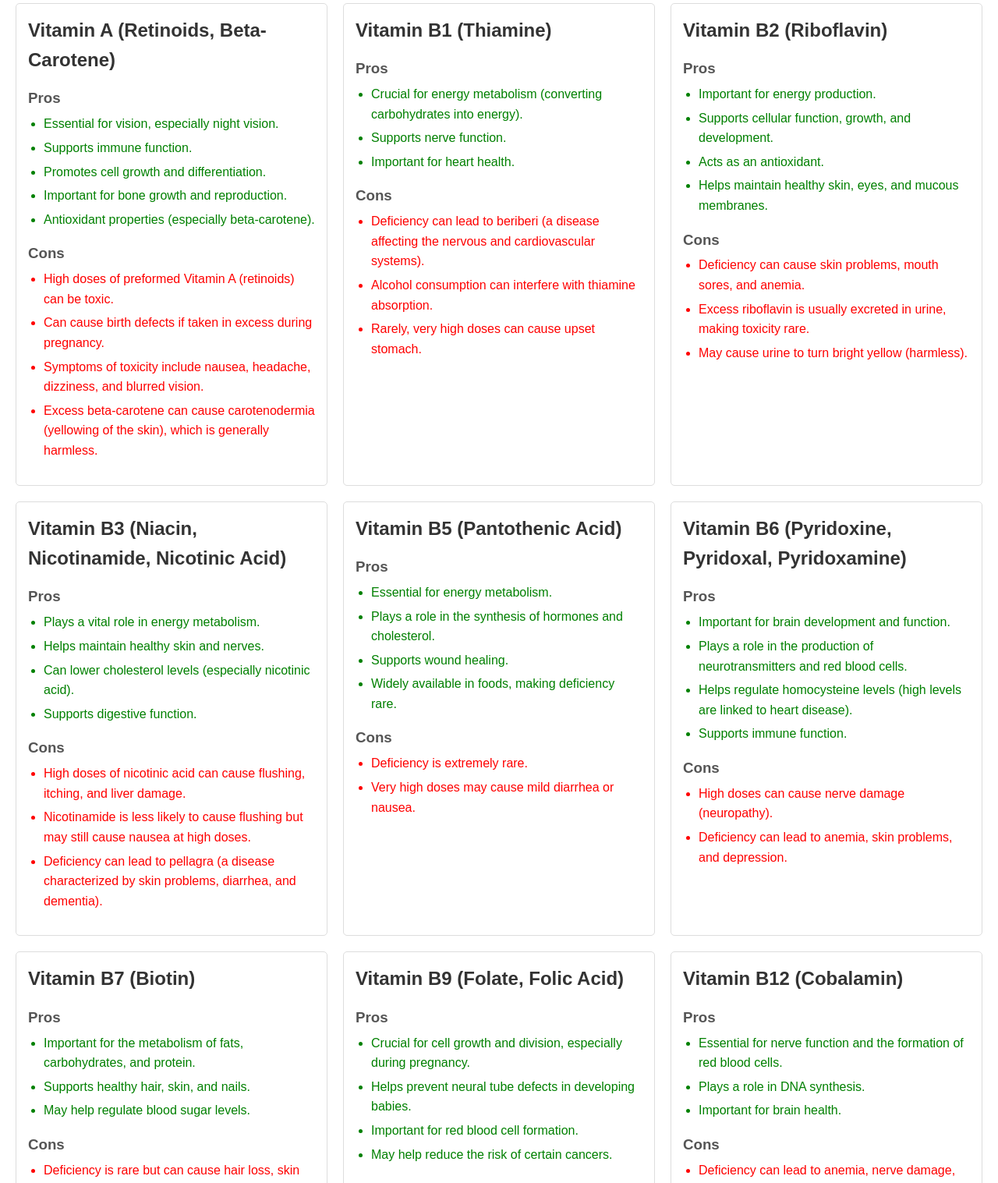
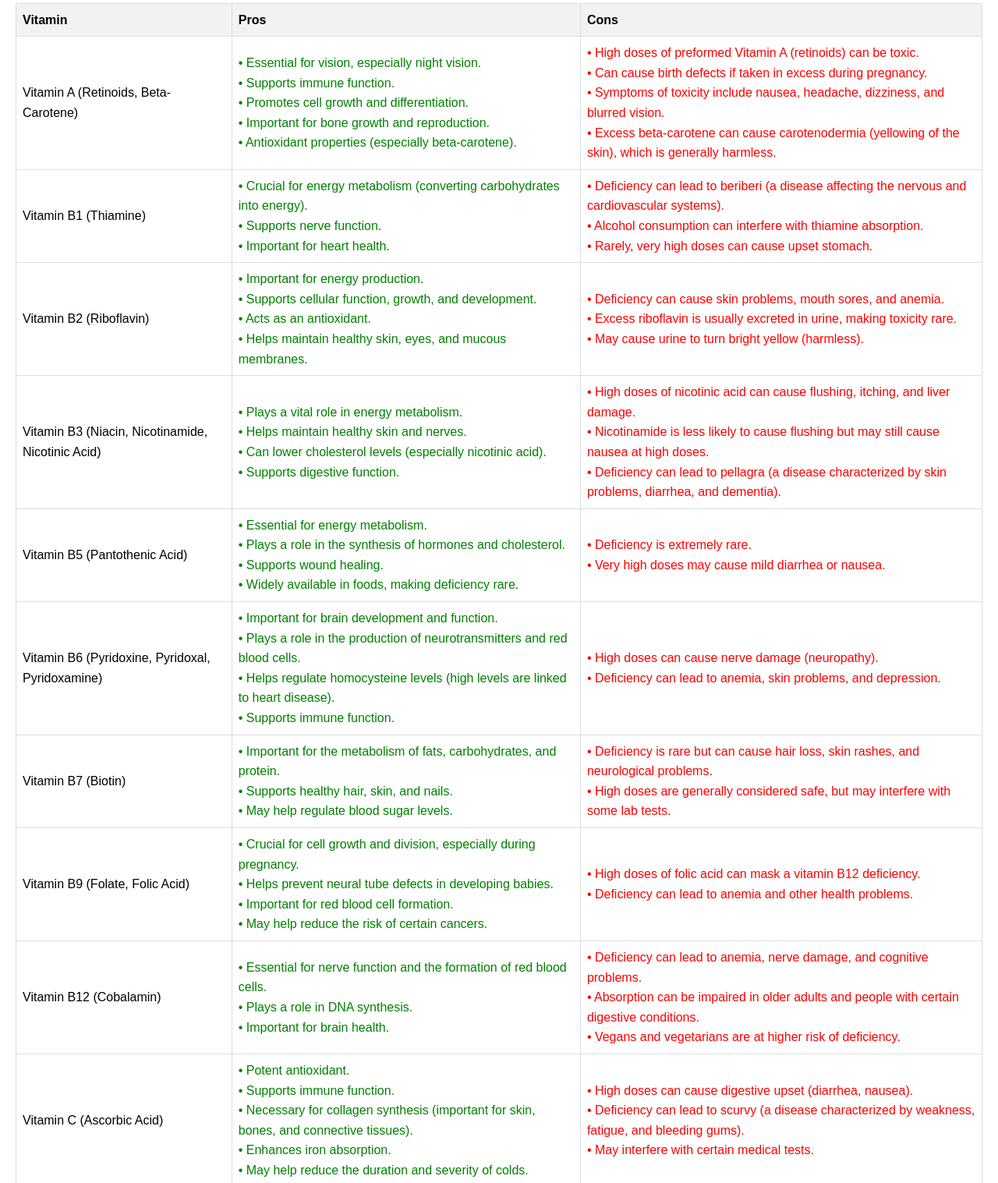
Before and after one commit to Sussykid124/vitamin-website, a plain HTML site: page index.html in a window 1280 px wide. Shown: the part 99-1616 px from the top of the page at 78% size. Drawn offline with Linux system fonts and the light colour scheme.

Commit message:
Update index.html

```diff
--- a/index.html
+++ b/index.html
@@ -14,32 +14,18 @@
             text-align: center;
             margin-bottom: 30px;
         }
-        .vitamin-container {
-            display: grid;
-            grid-template-columns: repeat(auto-fit, minmax(300px, 1fr));
-            gap: 20px;
+        table {
+            width: 100%;
+            border-collapse: collapse;
+            margin-top: 20px;
         }
-        .vitamin {
+        th, td {
             border: 1px solid #ddd;
-            padding: 15px;
-            border-radius: 5px;
+            padding: 8px;
+            text-align: left;
         }
-        .vitamin h2 {
-            margin-top: 0;
-            margin-bottom: 10px;
-            color: #333;
-        }
-        .vitamin h3 {
-            margin-top: 15px;
-            margin-bottom: 5px;
-            color: #555;
-        }
-        .vitamin ul {
-            padding-left: 20px;
-            margin-top: 5px;
-        }
-        .vitamin li {
-            margin-bottom: 5px;
+        th {
+            background-color: #f2f2f2;
         }
         .pros {
             color: green;
@@ -47,240 +33,274 @@
         .cons {
             color: red;
         }
+        ul { /* Remove default list styling */
+          list-style: none;
+          padding: 0;
+          margin: 0;
+        }
+
+        li::before { /* Add custom bullet points */
+          content: "• ";
+        }
     </style>
 </head>
 <body>
     <h1>Vitamins: Pros and Cons</h1>
 
-    <div class="vitamin-container">
-        <div class="vitamin">
-            <h2>Vitamin A (Retinoids, Beta-Carotene)</h2>
-            <h3>Pros</h3>
-            <ul class="pros">
+    <table>
+        <thead>
+            <tr>
+                <th>Vitamin</th>
+                <th>Pros</th>
+                <th>Cons</th>
+            </tr>
+        </thead>
+        <tbody>
+            <tr>
+                <td>Vitamin A (Retinoids, Beta-Carotene)</td>
+                <td class="pros">
+                  <ul>
                     <li>Essential for vision, especially night vision.</li>
                     <li>Supports immune function.</li>
                     <li>Promotes cell growth and differentiation.</li>
                     <li>Important for bone growth and reproduction.</li>
                   <li>Antioxidant properties (especially beta-carotene).</li>
                   </ul>
-            <h3>Cons</h3>
-            <ul class="cons">
+                </td>
+                <td class="cons">
+                  <ul>
                     <li>High doses of preformed Vitamin A (retinoids) can be toxic.</li>
                     <li>Can cause birth defects if taken in excess during pregnancy.</li>
                     <li>Symptoms of toxicity include nausea, headache, dizziness, and blurred vision.</li>
                     <li>Excess beta-carotene can cause carotenodermia (yellowing of the skin), which is generally harmless.</li>
                   </ul>
-        </div>
-
-        <div class="vitamin">
-            <h2>Vitamin B1 (Thiamine)</h2>
-            <h3>Pros</h3>
-            <ul class="pros">
+                </td>
+            </tr>
+            <tr>
+                <td>Vitamin B1 (Thiamine)</td>
+                <td class="pros">
+                  <ul>
                     <li>Crucial for energy metabolism (converting carbohydrates into energy).</li>
                     <li>Supports nerve function.</li>
                     <li>Important for heart health.</li>
                   </ul>
-            <h3>Cons</h3>
-            <ul class="cons">
+                </td>
+                <td class="cons">
+                <ul>
                     <li>Deficiency can lead to beriberi (a disease affecting the nervous and cardiovascular systems).</li>
                     <li>Alcohol consumption can interfere with thiamine absorption.</li>
                     <li>Rarely, very high doses can cause upset stomach.</li>
                 </ul>
-        </div>
-
-        <div class="vitamin">
-            <h2>Vitamin B2 (Riboflavin)</h2>
-            <h3>Pros</h3>
-           <ul class="pros">
+                </td>
+            </tr>
+            <tr>
+              <td>Vitamin B2 (Riboflavin)</td>
+              <td class="pros">
+                <ul>
                   <li>Important for energy production.</li>
                   <li>Supports cellular function, growth, and development.</li>
                   <li>Acts as an antioxidant.</li>
                   <li>Helps maintain healthy skin, eyes, and mucous membranes.</li>
                 </ul>
-            <h3>Cons</h3>
-            <ul class="cons">
+              </td>
+              <td class="cons">
+              <ul>
                   <li>Deficiency can cause skin problems, mouth sores, and anemia.</li>
                   <li>Excess riboflavin is usually excreted in urine, making toxicity rare.</li>
                   <li>May cause urine to turn bright yellow (harmless).</li>
               </ul>
-        </div>
-
-        <div class="vitamin">
-            <h2>Vitamin B3 (Niacin, Nicotinamide, Nicotinic Acid)</h2>
-             <h3>Pros</h3>
-            <ul class="pros">
+              </td>
+            </tr>
+            <tr>
+              <td>Vitamin B3 (Niacin, Nicotinamide, Nicotinic Acid)</td>
+              <td class="pros">
+                <ul>
                   <li>Plays a vital role in energy metabolism.</li>
                   <li>Helps maintain healthy skin and nerves.</li>
                   <li>Can lower cholesterol levels (especially nicotinic acid).</li>
                   <li>Supports digestive function.</li>
                 </ul>
-            <h3>Cons</h3>
-            <ul class="cons">
+              </td>
+              <td class="cons">
+              <ul>
                 <li>High doses of nicotinic acid can cause flushing, itching, and liver damage.</li>
                 <li>Nicotinamide is less likely to cause flushing but may still cause nausea at high doses.</li>
                 <li>Deficiency can lead to pellagra (a disease characterized by skin problems, diarrhea, and dementia).</li>
               </ul>
-        </div>
-
-        <div class="vitamin">
-            <h2>Vitamin B5 (Pantothenic Acid)</h2>
-            <h3>Pros</h3>
-            <ul class="pros">
+              </td>
+            </tr>
+            <tr>
+                <td>Vitamin B5 (Pantothenic Acid)</td>
+                <td class="pros">
+                  <ul>
                     <li>Essential for energy metabolism.</li>
                     <li>Plays a role in the synthesis of hormones and cholesterol.</li>
                     <li>Supports wound healing.</li>
                     <li>Widely available in foods, making deficiency rare.</li>
                   </ul>
-            <h3>Cons</h3>
-            <ul class="cons">
+                </td>
+                <td class="cons">
+                  <ul>
                     <li>Deficiency is extremely rare.</li>
                     <li>Very high doses may cause mild diarrhea or nausea.</li>
                   </ul>
-        </div>
-
-        <div class="vitamin">
-            <h2>Vitamin B6 (Pyridoxine, Pyridoxal, Pyridoxamine)</h2>
-            <h3>Pros</h3>
-            <ul class="pros">
+                </td>
+            </tr>
+            <tr>
+                <td>Vitamin B6 (Pyridoxine, Pyridoxal, Pyridoxamine)</td>
+                <td class="pros">
+                <ul>
                     <li>Important for brain development and function.</li>
                     <li>Plays a role in the production of neurotransmitters and red blood cells.</li>
                     <li>Helps regulate homocysteine levels (high levels are linked to heart disease).</li>
                     <li>Supports immune function.</li>
                 </ul>
-            <h3>Cons</h3>
-            <ul class="cons">
+                </td>
+                <td class="cons">
+                <ul>
                     <li>High doses can cause nerve damage (neuropathy).</li>
                     <li>Deficiency can lead to anemia, skin problems, and depression.</li>
                 </ul>
-        </div>
-
-        <div class="vitamin">
-            <h2>Vitamin B7 (Biotin)</h2>
-            <h3>Pros</h3>
-            <ul class="pros">
+                </td>
+            </tr>
+            <tr>
+              <td>Vitamin B7 (Biotin)</td>
+              <td class="pros">
+                <ul>
                     <li>Important for the metabolism of fats, carbohydrates, and protein.</li>
                     <li>Supports healthy hair, skin, and nails.</li>
                     <li>May help regulate blood sugar levels.</li>
                 </ul>
-            <h3>Cons</h3>
-            <ul class="cons">
+              </td>
+              <td class="cons">
+                <ul>
                     <li>Deficiency is rare but can cause hair loss, skin rashes, and neurological problems.</li>
                     <li>High doses are generally considered safe, but may interfere with some lab tests.</li>
                 </ul>
-        </div>
-
-        <div class="vitamin">
-            <h2>Vitamin B9 (Folate, Folic Acid)</h2>
-            <h3>Pros</h3>
-            <ul class="pros">
+              </td>
+            </tr>
+            <tr>
+              <td>Vitamin B9 (Folate, Folic Acid)</td>
+              <td class="pros">
+                <ul>
                     <li>Crucial for cell growth and division, especially during pregnancy.</li>
                     <li>Helps prevent neural tube defects in developing babies.</li>
                     <li>Important for red blood cell formation.</li>
                     <li>May help reduce the risk of certain cancers.</li>
                   </ul>
-            <h3>Cons</h3>
-            <ul class="cons">
+              </td>
+              <td class="cons">
+                <ul>
                     <li>High doses of folic acid can mask a vitamin B12 deficiency.</li>
                     <li>Deficiency can lead to anemia and other health problems.</li>
                 </ul>
-        </div>
-
-        <div class="vitamin">
-            <h2>Vitamin B12 (Cobalamin)</h2>
-            <h3>Pros</h3>
-            <ul class="pros">
+              </td>
+            </tr>
+            <tr>
+              <td>Vitamin B12 (Cobalamin)</td>
+              <td class="pros">
+                <ul>
                     <li>Essential for nerve function and the formation of red blood cells.</li>
                     <li>Plays a role in DNA synthesis.</li>
                     <li>Important for brain health.</li>
                 </ul>
-            <h3>Cons</h3>
-            <ul class="cons">
+              </td>
+              <td class="cons">
+                <ul>
                     <li>Deficiency can lead to anemia, nerve damage, and cognitive problems.</li>
                     <li>Absorption can be impaired in older adults and people with certain digestive conditions.</li>
                     <li>Vegans and vegetarians are at higher risk of deficiency.</li>
                 </ul>
-        </div>
-        <div class="vitamin">
-            <h2>Vitamin C (Ascorbic Acid)</h2>
-            <h3>Pros</h3>
-            <ul class="pros">
+              </td>
+            </tr>
+            <tr>
+              <td>Vitamin C (Ascorbic Acid)</td>
+              <td class="pros">
+                <ul>
                     <li>Potent antioxidant.</li>
                     <li>Supports immune function.</li>
                     <li>Necessary for collagen synthesis (important for skin, bones, and connective tissues).</li>
                     <li>Enhances iron absorption.</li>
                     <li>May help reduce the duration and severity of colds.</li>
                 </ul>
-            <h3>Cons</h3>
-            <ul class="cons">
+              </td>
+              <td class="cons">
+                <ul>
                     <li>High doses can cause digestive upset (diarrhea, nausea).</li>
                     <li>Deficiency can lead to scurvy (a disease characterized by weakness, fatigue, and bleeding gums).</li>
                     <li>May interfere with certain medical tests.</li>
                   </ul>
-        </div>
-
-        <div class="vitamin">
-            <h2>Vitamin D (Calciferol)</h2>
-            <h3>Pros</h3>
-            <ul class="pros">
+              </td>
+            </tr>
+            <tr>
+              <td>Vitamin D (Calciferol)</td>
+              <td class="pros">
+                <ul>
                   <li>Essential for calcium absorption and bone health.</li>
                   <li>Supports immune function.</li>
                   <li>May play a role in preventing certain chronic diseases.</li>
                   <li>Produced in the skin in response to sunlight.</li>
                 </ul>
-            <h3>Cons</h3>
-            <ul class="cons">
+              </td>
+              <td class="cons">
+                <ul>
                   <li>High doses can be toxic, leading to hypercalcemia (high levels of calcium in the blood).</li>
                   <li>Symptoms of toxicity include nausea, vomiting, weakness, and kidney problems.</li>
                   <li>Deficiency can lead to rickets (in children) and osteomalacia (in adults).</li>
                 </ul>
-        </div>
-
-        <div class="vitamin">
-            <h2>Vitamin E (Tocopherol)</h2>
-            <h3>Pros</h3>
-            <ul class="pros">
+              </td>
+            </tr>
+            <tr>
+              <td>Vitamin E (Tocopherol)</td>
+              <td class="pros">
+                <ul>
                     <li>Potent antioxidant.</li>
                     <li>Protects cells from damage.</li>
                     <li>Supports immune function.</li>
                     <li>May play a role in preventing heart disease and certain cancers.</li>
                 </ul>
-            <h3>Cons</h3>
-            <ul class="cons">
+                </td>
+              <td class="cons">
+                <ul>
                   <li>High doses may increase the risk of bleeding, especially in people taking blood thinners.</li>
                   <li>Deficiency is rare but can cause nerve damage and muscle weakness.</li>
                 </ul>
-        </div>
-
-        <div class="vitamin">
-            <h2>Vitamin K (Phylloquinone, Menaquinone)</h2>
-            <h3>Pros</h3>
-            <ul class="pros">
+              </td>
+            </tr>
+            <tr>
+              <td>Vitamin K (Phylloquinone, Menaquinone)</td>
+              <td class="pros">
+                <ul>
                     <li>Essential for blood clotting.</li>
                     <li>Plays a role in bone health.</li>
                     <li>Synthesized by bacteria in the gut.</li>
                 </ul>
-            <h3>Cons</h3>
-            <ul class="cons">
+              </td>
+              <td class="cons">
+                <ul>
                     <li>Deficiency can lead to excessive bleeding.</li>
                     <li>May interfere with blood-thinning medications.</li>
                     <li>Newborns are often given a vitamin K injection to prevent bleeding problems.</li>
                 </ul>
-        </div>
-
-        <div class="vitamin">
-            <h2>Choline</h2>
-            <h3>Pros</h3>
-            <ul class="pros">
+              </td>
+            </tr>
+            <tr>
+                <td>Choline</td>
+                <td class="pros">
+                  <ul>
                     <li>Important for brain development and function.</li>
                     <li>Plays a role in liver health.</li>
                     <li>Essential for the production of acetylcholine, a neurotransmitter.</li>
                   </ul>
-            <h3>Cons</h3>
-            <ul class="cons">
+                </td>
+                <td class="cons">
+                <ul>
                     <li>High doses can cause a fishy body odor, sweating, and low blood pressure.</li>
                     <li>Deficiency can lead to liver damage and muscle damage.</li>
                   </ul>
-        </div>
-    </div>
+                </td>
+            </tr>
+        </tbody>
+    </table>
 </body>
 </html>
```
Lines whose indentation alone changed are shown as unchanged.
